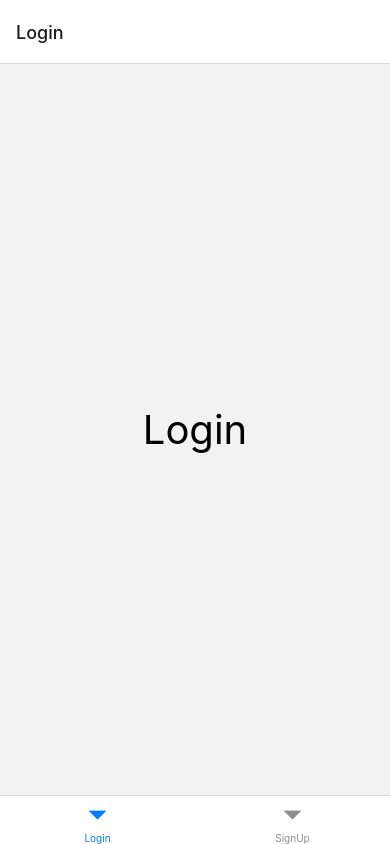
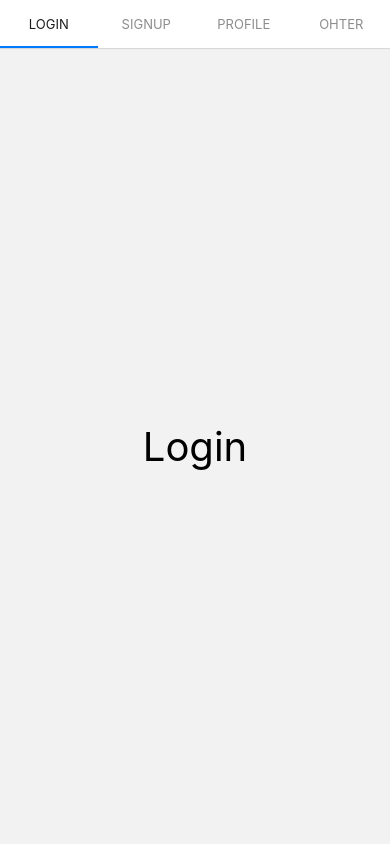
Before and after one commit to mr-zlaam/rn-navigation, a React Native app: screen / in a window 390 px wide. Built offline with nearby package versions, Linux system fonts and the light colour scheme.

Commit message:
"Switched from bottom tab navigator to material top tab navigator and added two new tabs"

```diff
--- a/App.tsx
+++ b/App.tsx
@@ -2,7 +2,8 @@ import {} from "react";
 import { View, Text } from "react-native";
 import { NavigationContainer } from "@react-navigation/native";
 import { createBottomTabNavigator } from "@react-navigation/bottom-tabs";
-const Tab = createBottomTabNavigator();
+import { createMaterialTopTabNavigator } from "@react-navigation/material-top-tabs";
+const Tab = createMaterialTopTabNavigator();
 function App() {
   return (
     <>
@@ -10,6 +11,8 @@ function App() {
         <Tab.Navigator>
           <Tab.Screen name="Login" component={Login} />
           <Tab.Screen name="SignUp" component={SignUp} />
+          <Tab.Screen name="Profile" component={SignUp} />
+          <Tab.Screen name="Ohter" component={SignUp} />
         </Tab.Navigator>
       </NavigationContainer>
     </>
```
